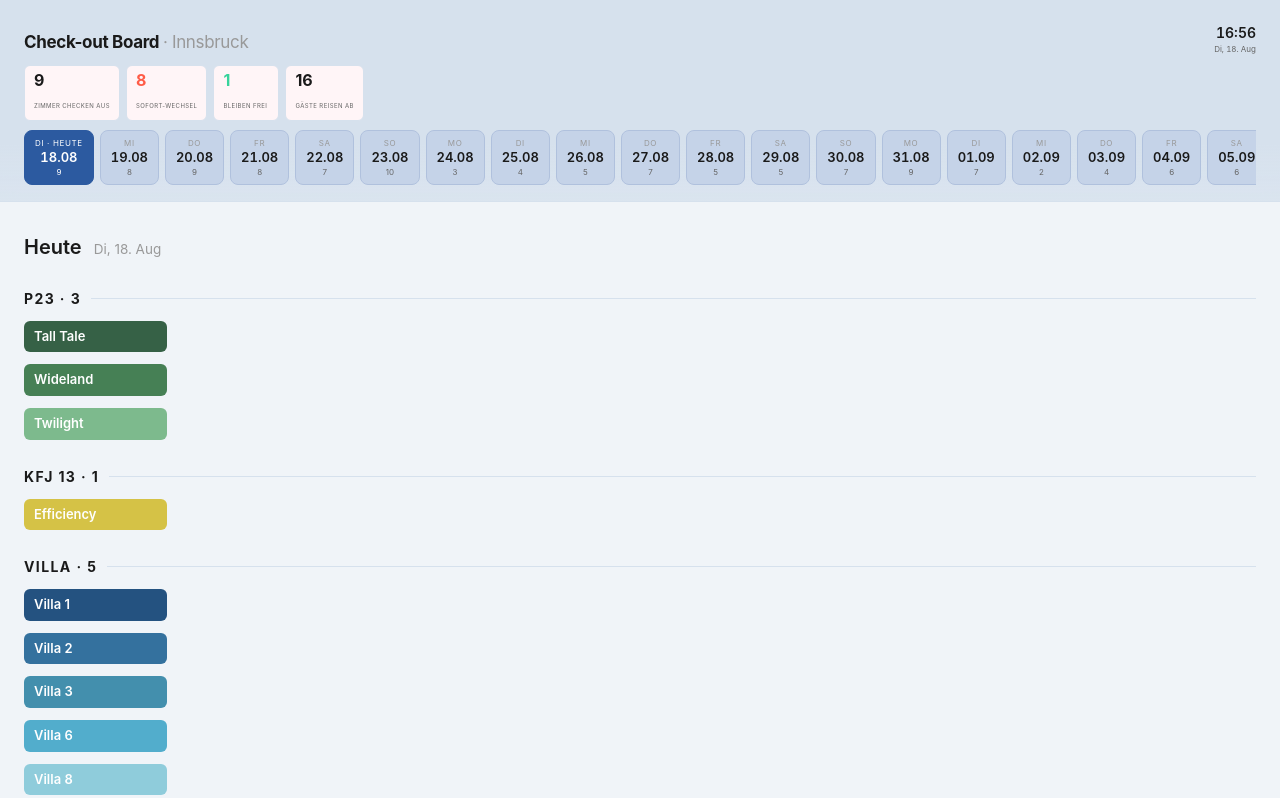
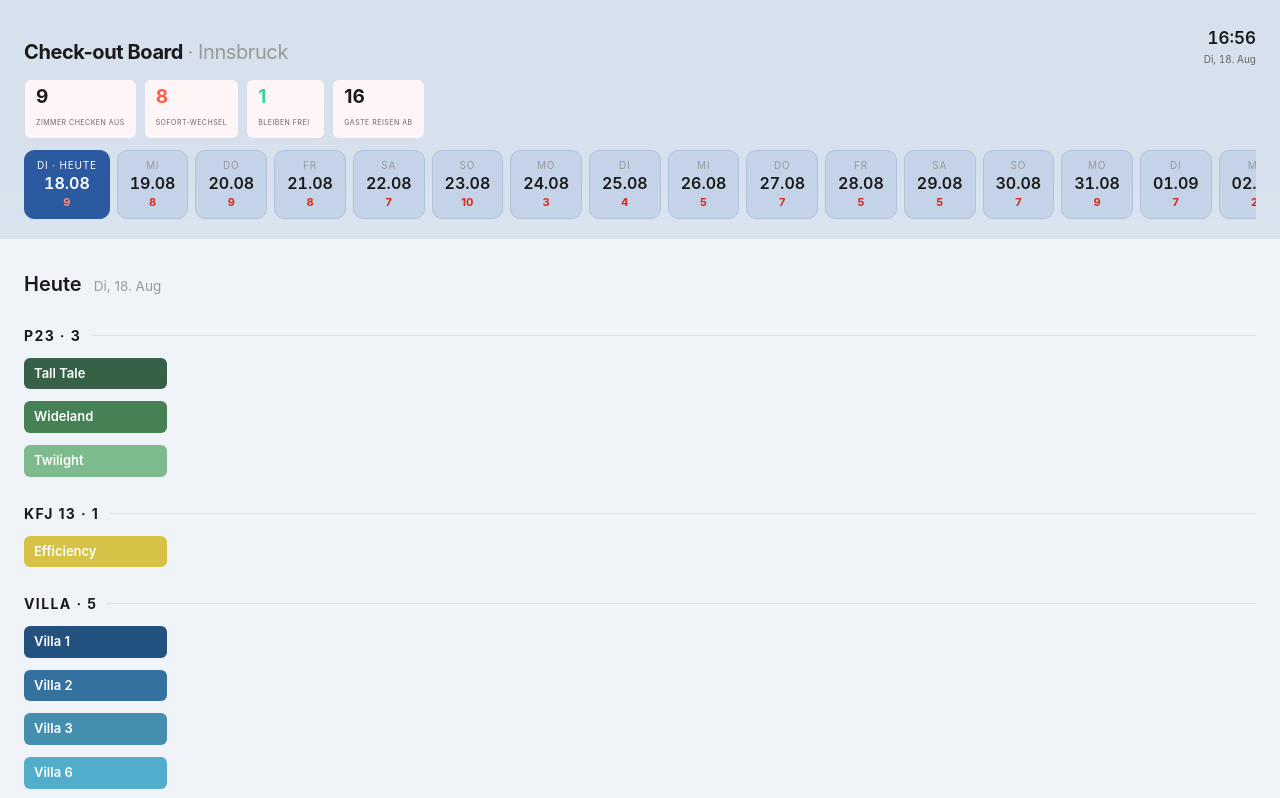
Before and after one commit to danielhuberinnsbruck-star/subitor, a plain HTML site: page index.html in a window 1280 px wide. Shown: the top 798 px of the page. Drawn offline with Linux system fonts and the light colour scheme.

Commit message:
Enlarge header ~20%, bold red checkout counts in day tabs
Co-Authored-By: Claude Fable 5 <noreply@anthropic.com>

```diff
--- a/index.html
+++ b/index.html
@@ -16,28 +16,29 @@
        -webkit-font-smoothing:antialiased;padding:0 0 80px}
   .wrap{max-width:1400px;margin:0 auto;padding:0 24px}
   header{background:linear-gradient(#d6e1ed 72%,rgba(214,225,237,.85));
-          backdrop-filter:blur(8px);border-bottom:1px solid var(--line);padding:22px 0 0}
-  .head-row{display:flex;align-items:flex-end;gap:12px;flex-wrap:wrap;justify-content:space-between}
-  h1{margin:0;font-size:clamp(12px,1.5vw,17px);font-weight:650;letter-spacing:-.02em}
+          backdrop-filter:blur(8px);border-bottom:1px solid var(--line);padding:26px 0 0}
+  .head-row{display:flex;align-items:flex-end;gap:14px;flex-wrap:wrap;justify-content:space-between}
+  h1{margin:0;font-size:clamp(14px,1.8vw,20px);font-weight:650;letter-spacing:-.02em}
   h1 span{color:var(--ink-3);font-weight:400}
-  .clock{font-variant-numeric:tabular-nums;font-size:8px;color:var(--ink-2);text-align:right}
-  .clock b{display:block;font-size:14px;color:var(--ink);font-weight:600}
-  .kpis{display:flex;gap:6px;flex-wrap:wrap;margin:10px 0 9px}
-  .kpi{background:var(--panel);border:1px solid var(--line);border-radius:6px;
-       padding:6px 9px;min-width:66px}
-  .kpi b{display:block;font-size:16px;line-height:1.1;font-weight:650}
-  .kpi span{font-size:6px;color:var(--ink-2);text-transform:uppercase;letter-spacing:.07em}
+  .clock{font-variant-numeric:tabular-nums;font-size:10px;color:var(--ink-2);text-align:right}
+  .clock b{display:block;font-size:17px;color:var(--ink);font-weight:600}
+  .kpis{display:flex;gap:7px;flex-wrap:wrap;margin:12px 0 11px}
+  .kpi{background:var(--panel);border:1px solid var(--line);border-radius:7px;
+       padding:7px 11px;min-width:79px}
+  .kpi b{display:block;font-size:19px;line-height:1.1;font-weight:650}
+  .kpi span{font-size:7px;color:var(--ink-2);text-transform:uppercase;letter-spacing:.07em}
   .kpi.hot b{color:var(--hot)}.kpi.calm b{color:var(--calm)}
-  .days{display:flex;gap:6px;overflow-x:auto;padding:0 0 16px}
+  .days{display:flex;gap:7px;overflow-x:auto;padding:0 0 19px}
   .day{flex:0 0 auto;background:#c5d3e8;border:1px solid #b0c1dd;color:var(--ink);
-       border-radius:8px;padding:6px 10px;cursor:pointer;text-align:center;transition:.14s;
-       min-width:56px;font:inherit}
+       border-radius:10px;padding:7px 12px;cursor:pointer;text-align:center;transition:.14s;
+       min-width:67px;font:inherit}
   .day:hover{border-color:#9ab0d0;background:#d4dfe9}
-  .day .dw{font-size:8px;color:var(--ink-3);text-transform:uppercase;letter-spacing:.08em}
-  .day .dd{font-size:13px;font-weight:600;line-height:1.25;font-variant-numeric:tabular-nums}
-  .day .dc{font-size:8px;color:var(--ink-2);margin-top:1px}
+  .day .dw{font-size:10px;color:var(--ink-3);text-transform:uppercase;letter-spacing:.08em}
+  .day .dd{font-size:16px;font-weight:600;line-height:1.25;font-variant-numeric:tabular-nums}
+  .day .dc{font-size:11px;color:#d42a1a;font-weight:700;margin-top:1px}
   .day[aria-selected="true"]{background:#2c5aa0;border-color:#2c5aa0;color:#ffffff}
-  .day[aria-selected="true"] .dw,.day[aria-selected="true"] .dc{color:#ffffff}
+  .day[aria-selected="true"] .dw{color:#ffffff}
+  .day[aria-selected="true"] .dc{color:#ff8a7a}
   h2{margin:30px 0 4px;font-size:20px;font-weight:620;display:flex;align-items:baseline;gap:12px}
   h2 em{font-style:normal;font-size:13.5px;color:var(--ink-3);font-weight:400}
   .grp{margin-top:26px}
```
